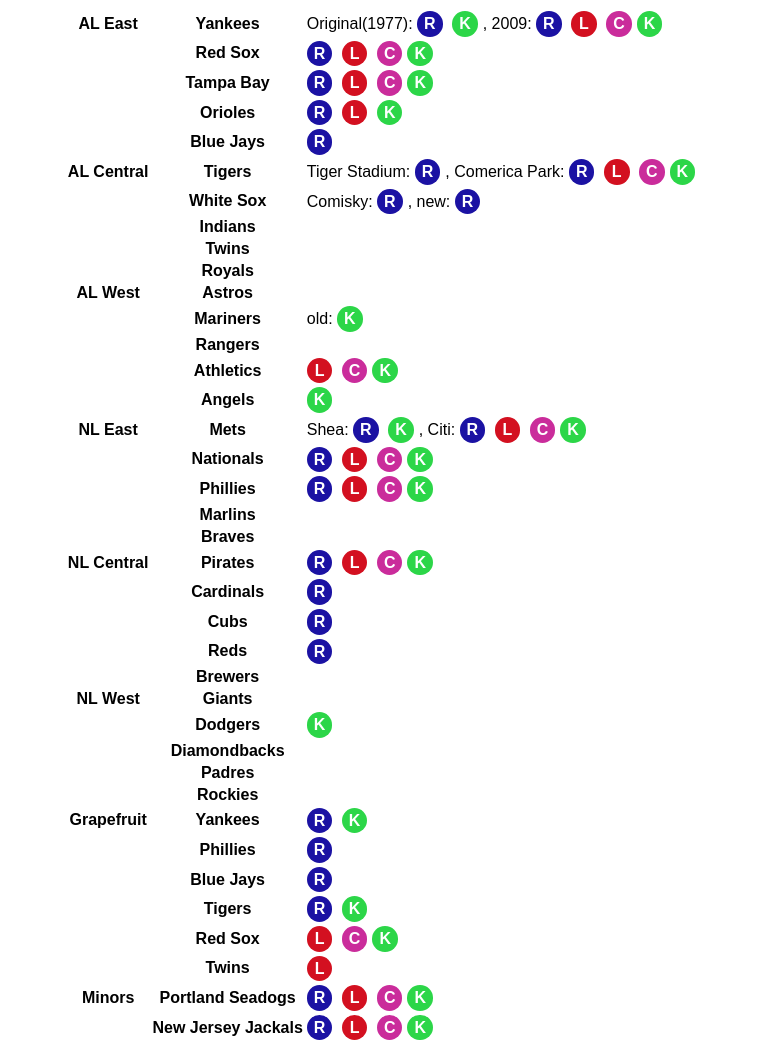
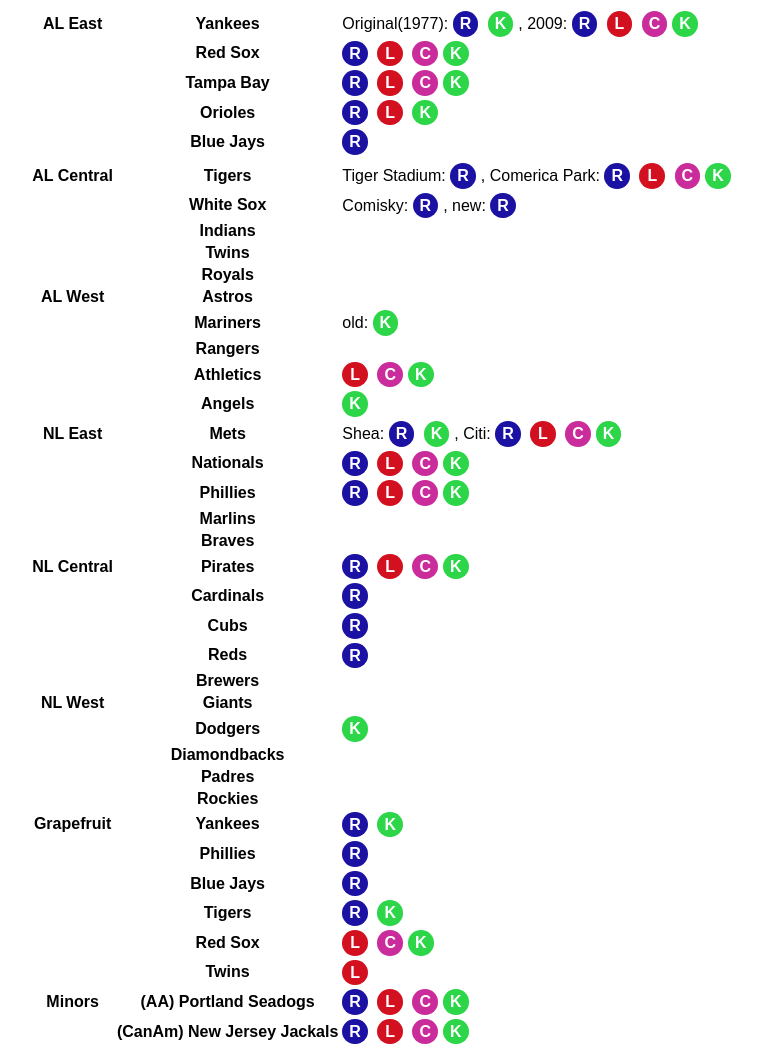
Before and after one commit to netrc/ourballparks, a plain HTML site: page index.html in a window 1280 px wide. Shown: the whole page, without its empty margins (256-1018 px from the left). Drawn offline with Linux system fonts and the light colour scheme.

Commit message:
Update index.html

```diff
--- a/index.html
+++ b/index.html
@@ -53,45 +53,46 @@
 <tr> <th> </th>   <th> Orioles </th> <td> <span class="R">R</span> <span class="L">L</span> <span class="K">K</span> </td> </tr>
 <tr> <th> </th>   <th> Blue Jays </th> <td> <span class="R">R</span> </tr>
 
-<tr class="pad"> <th> AL Central </th> <th> Tigers </th> <td> Tiger Stadium: <span class="R">R</span>, Comerica Park: <span class="R">R</span> <span class="L">L</span> <span class="C">C</span><span class="K">K</span> </td> </tr>
+<tr class="pad"> <td> </td> </tr>
+<tr> <th> AL Central </th> <th> Tigers </th> <td> Tiger Stadium: <span class="R">R</span>, Comerica Park: <span class="R">R</span> <span class="L">L</span> <span class="C">C</span><span class="K">K</span> </td> </tr>
 <tr> <th> </th>    <th> White Sox </th> <td> Comisky: <span class="R">R</span>, new: <span class="R">R</span>  </td> </tr>
 <tr> <th> </th>  <th> Indians </th>  </tr>
 <tr> <th> </th>   <th> Twins </th> </tr>
 <tr> <th> </th>   <th> Royals </th>   </tr>
 
-<tr class="pad"> <th> AL West </th> <th> Astros </th> </tr>
+<tr> <th> AL West </th> <th> Astros </th> </tr>
 <tr> <th> </th>    <th> Mariners  </th> <td> old: <span class="K">K</span> </td> </tr>
 <tr> <th> </th>  <th> Rangers </th>  </tr>
 <tr> <th> </th>   <th> Athletics </th> <td> <span class="L">L</span> <span class="C">C</span><span class="K">K</span> </td> </tr>
 <tr> <th> </th>   <th> Angels </th> <td> <span class="K">K</span> </td> </tr>
 
-<tr class="pad"> <th> NL East </th> <th> Mets </th> <td> Shea: <span class="R">R</span> <span class="K">K</span>, Citi: <span class="R">R</span> <span class="L">L</span> <span class="C">C</span><span class="K">K</span> </td></tr>
+<tr> <th> NL East </th> <th> Mets </th> <td> Shea: <span class="R">R</span> <span class="K">K</span>, Citi: <span class="R">R</span> <span class="L">L</span> <span class="C">C</span><span class="K">K</span> </td></tr>
 <tr> <th> </th>    <th> Nationals </th> <td> <span class="R">R</span> <span class="L">L</span> <span class="C">C</span><span class="K">K</span> </td> </tr>
 <tr> <th> </th>  <th> Phillies </th> <td> <span class="R">R</span> <span class="L">L</span> <span class="C">C</span><span class="K">K</span> </td> </tr>
 <tr> <th> </th>   <th> Marlins </th>  </tr>
 <tr> <th> </th>   <th> Braves </th> </tr>
 
-<tr class="pad"> <th> NL Central </th> <th> Pirates </th> <td> <span class="R">R</span> <span class="L">L</span> <span class="C">C</span><span class="K">K</span> </td></tr>
+<tr> <th> NL Central </th> <th> Pirates </th> <td> <span class="R">R</span> <span class="L">L</span> <span class="C">C</span><span class="K">K</span> </td></tr>
 <tr> <th> </th>    <th> Cardinals  </th> <td> <span class="R">R</span> </td> </tr>
 <tr> <th> </th>  <th> Cubs </th> <td> <span class="R">R</span> </td> </tr>
 <tr> <th> </th>   <th> Reds </th> <td> <span class="R">R</span> </td> </tr>
 <tr> <th> </th>   <th> Brewers </th> </tr>
 
-<tr class="pad"> <th> NL West </th> <th> Giants </th> </tr>
+<tr> <th> NL West </th> <th> Giants </th> </tr>
 <tr> <th> </th>    <th> Dodgers  </th> <td> <span class="K">K</span> </td> </tr>
 <tr> <th> </th>  <th> Diamondbacks </th>  </tr>
 <tr> <th> </th>   <th> Padres </th>  </tr>
 <tr> <th> </th>   <th> Rockies </th> </tr>
 
-<tr class="pad"> <th> Grapefruit </th> <th> Yankees </th> <td> <span class="R">R</span> <span class="K">K</span> </td> </tr>
+<tr> <th> Grapefruit </th> <th> Yankees </th> <td> <span class="R">R</span> <span class="K">K</span> </td> </tr>
 <tr> <th> </th>    <th> Phillies  </th> <td> <span class="R">R</span>  </td> </tr>
 <tr> <th> </th>  <th> Blue Jays </th> <td> <span class="R">R</span>  </td> </tr>
 <tr> <th> </th>   <th> Tigers </th> <td> <span class="R">R</span> <span class="K">K</span> </td></tr>
 <tr> <th> </th>   <th> Red Sox </th> <td> <span class="L">L</span> <span class="C">C</span><span class="K">K</span> </td></tr>
 <tr> <th> </th>   <th> Twins </th> <td> <span class="L">L</span> </td></tr>
 
-<tr class="pad"> <th> Minors </th> <th> Portland Seadogs </th> <td> <span class="R">R</span> <span class="L">L</span> <span class="C">C</span><span class="K">K</span> </td></tr>
-<tr> <th> </th>    <th> New Jersey Jackals </th> <td> <span class="R">R</span> <span class="L">L</span> <span class="C">C</span><span class="K">K</span> </td> </tr>
+<tr> <th> Minors </th> <th> (AA) Portland Seadogs </th> <td> <span class="R">R</span> <span class="L">L</span> <span class="C">C</span><span class="K">K</span> </td></tr>
+<tr> <th> </th>    <th> (CanAm) New Jersey Jackals </th> <td> <span class="R">R</span> <span class="L">L</span> <span class="C">C</span><span class="K">K</span> </td> </tr>
 
 
 </table>
```
